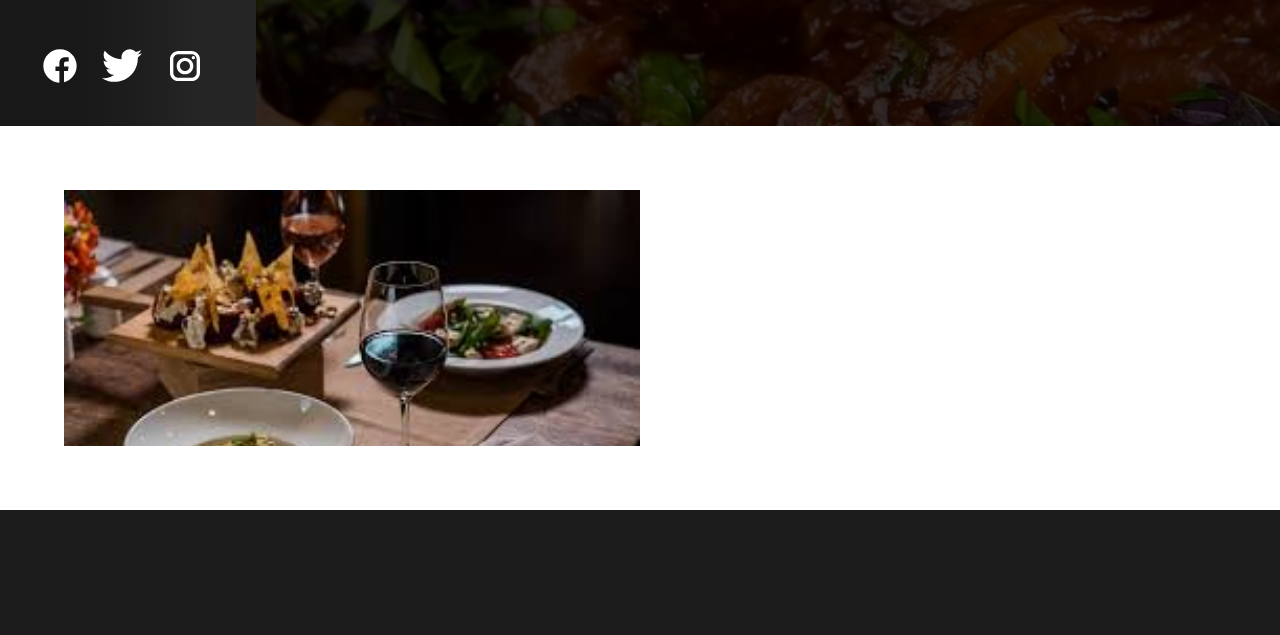
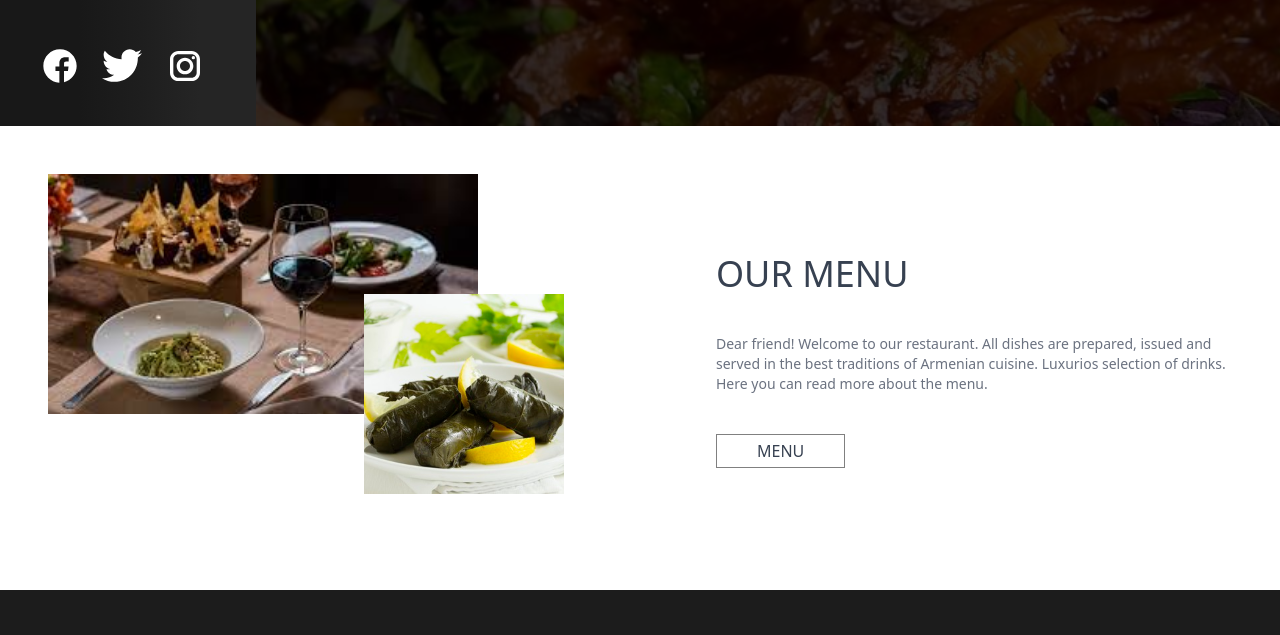
Before and after one commit to MkrtichSargsyan/Restaurant-Page, a website built with webpack: page dist/index.html in a window 1280 px wide. Shown: the part 674-1309 px from the top of the page. Built offline with nearby package versions, Linux system fonts and the light colour scheme.

Commit message:
create menu_section on home page

```diff
--- a/src/menu&interior/menu_section.js
+++ b/src/menu&interior/menu_section.js
@@ -1,20 +1,81 @@
-import menu1 from '../images/m1.jpeg'
+import menu1 from "../images/m1.jpeg";
+import menu3 from "../images/m2.jpg";
+import menu4 from "../images/m4.jpg";
 
 export default (() => {
   const menu_section = document.createElement("section");
-  menu_section.classList.add("bg-white", "w-full",'flex','justify-between','p-16');
+  menu_section.classList.add(
+    "bg-white",
+    "w-full",
+    "flex",
+    'flex-col',
+    "md:flex-row",
+    "justify-between",
+    "p-12",
+    "pb-24"
+  );
 
-  const menu_section_left_side = document.createElement('div')
-  menu_section_left_side.classList.add('flex-1')
-  const bigImage = document.createElement('div');
-  bigImage.classList.add('h-64','w-full','bg-no-repeat','bg-cover' )
+  // left side
+
+  const menu_section_left_side = document.createElement("div");
+  menu_section_left_side.classList.add(
+    "flex-1",
+    "relative",
+    "h-80",
+    "mr-10"
+  );
+
+  const bigImage = document.createElement("div");
+  bigImage.classList.add(
+    "h-3/4",
+    "w-5/6",
+    "bg-no-repeat",
+    "bg-cover",
+    "bg-center"
+  );
   bigImage.style.backgroundImage = `url(${menu1})`;
 
-  menu_section_left_side.appendChild(bigImage)
+  const smallImage = document.createElement("div");
+  smallImage.classList.add(
+    "menu_small_img",
+    "bg-center",
+    "bg-no-repeat",
+    "bg-cover",
+    "absolute",
+    "bottom-0",
+    "right-0"
+  );
+  smallImage.style.backgroundImage = `url(${menu3})`;
 
-  const menu_section_right_side = document.createElement('div')
-  menu_section_right_side.classList.add('flex-1')
+  menu_section_left_side.appendChild(bigImage);
+  menu_section_left_side.appendChild(smallImage);
 
+  // right side
+
+  const menu_section_right_side = document.createElement("div");
+  menu_section_right_side.classList.add(
+    "flex-1",
+    "flex",
+    "flex-col",
+    "pt-20",
+    'md:pl-28',
+  );
+
+  const menu_section_title = document.createElement("h2");
+  menu_section_title.classList.add("text-4xl", "text-gray-700", "mb-10");
+  menu_section_title.innerText = "OUR MENU";
+
+  const menu_section_description = document.createElement("p");
+  menu_section_description.classList.add("text-sm", "text-gray-500", "mb-10");
+  menu_section_description.innerText = `Dear friend! Welcome to our restaurant. All dishes are prepared, issued and served in the best traditions of Armenian cuisine. Luxurios selection of drinks. Here you can read more about the menu.`;
+
+  const menu_section_button = document.createElement("button");
+  menu_section_button.classList.add("text-left", "w-min",'border','px-10','py-1','text-gray-700');
+  menu_section_button.innerText = "MENU";
+
+  menu_section_right_side.appendChild(menu_section_title);
+  menu_section_right_side.appendChild(menu_section_description);
+  menu_section_right_side.appendChild(menu_section_button);
 
   menu_section.appendChild(menu_section_left_side);
   menu_section.appendChild(menu_section_right_side);
--- a/src/styles/custom_styles.css
+++ b/src/styles/custom_styles.css
@@ -36,3 +36,12 @@ body {
 .footer {
   background-color: #1c1c1c;
 }
+
+.menu_small_img{
+  min-width:200px;
+  min-height:200px;
+}
+
+.border{
+  border:1px solid gray;
+}
```
Also changed, not shown: src/images/m2.jpeg (deleted).
